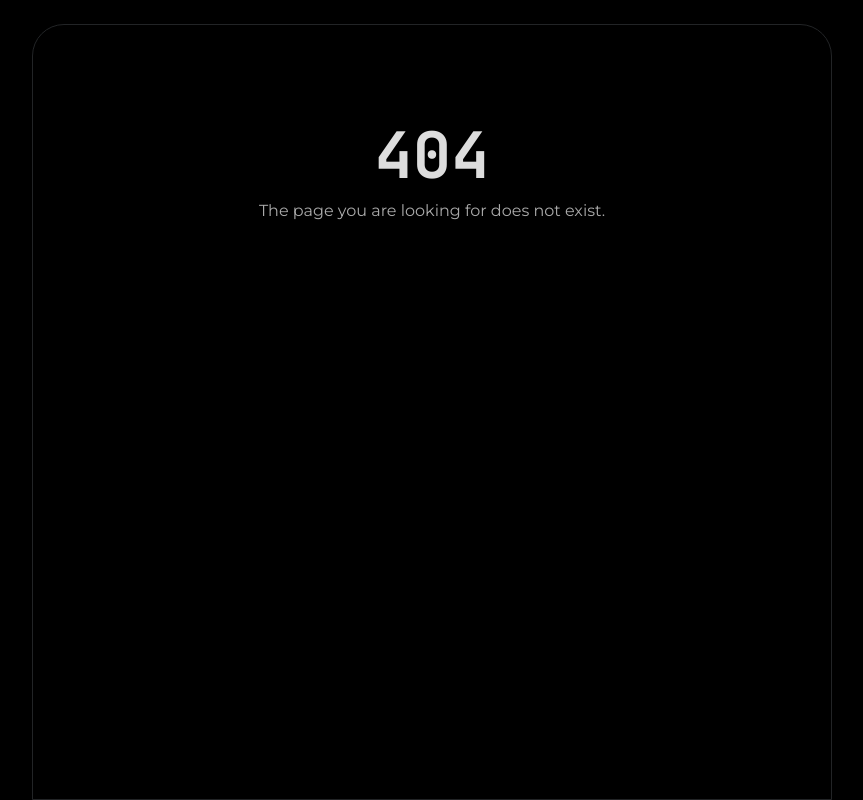
After one commit to squid1127/md-server, a FastAPI app: template md_server/templates/404.html in a window 1280 px wide. The commit adds this page. Shown: the whole page, without its empty margins (208-1071 px from the left). Run offline with FastAPI, Linux system fonts and the light colour scheme; the template is opened without the code that fills it, so the values that code supplies are empty; parts of the project's set-up code (start-up, migrations or seed data) failed here and were passed over; some libraries are stand-ins or nearby versions.

Commit message:
feat: add custom 404 error page and enhance error page styles for better user experience

```diff
--- a/md_server/main.py
+++ b/md_server/main.py
@@ -2,7 +2,7 @@
 
 import os
 from fastapi import FastAPI, Request, Response
-from fastapi.responses import HTMLResponse, PlainTextResponse
+from fastapi.responses import HTMLResponse, PlainTextResponse, JSONResponse
 from dotenv import load_dotenv
 from contextlib import asynccontextmanager
 
@@ -20,6 +20,7 @@ setup_logging()  # Configure logging
 
 logger = get_logger(__name__)
 
+
 # Lifespan event to initialize database connection
 @asynccontextmanager
 async def lifespan(app: FastAPI):
@@ -27,6 +28,7 @@ async def lifespan(app: FastAPI):
     logger.info("Application startup: initializing database")
     try:
         from .db import init_db
+
         await init_db()
         logger.info("Database initialization completed successfully")
     except Exception as e:
@@ -37,6 +39,7 @@ async def lifespan(app: FastAPI):
 
     logger.info("Application shutdown: cleaning up resources")
     # Any shutdown code can go here if needed
+
 
 # Initialize FastAPI application
 app = FastAPI(title=APP_NAME, version="0.1.0", lifespan=lifespan)
@@ -51,11 +54,11 @@ if os.getenv("NO_CACHE", "false").lower() == "true":
 
 logger.info(f"Starting {APP_NAME} v0.1.0")
 
+
 # User-facing endpoints
 @app.get("/", tags=["UI"], name="Home", response_class=HTMLResponse)
 async def read_root(request: Request):
-    """Render the index page using the HOME_PAGE markdown content.
-    """
+    """Render the index page using the HOME_PAGE markdown content."""
     logger.info(f"Home page requested from {request.client.host}")
     try:
         return render_md_page(HOME_PAGE, request=request, title="Home")
@@ -63,41 +66,72 @@ async def read_root(request: Request):
         logger.error(f"Error rendering home page: {e}")
         raise
 
-@app.get("/d/{md_id}", tags=["UI"], name="Render Markdown Document", response_class=HTMLResponse)
+
+@app.get(
+    "/d/{md_id}",
+    tags=["UI"],
+    name="Render Markdown Document",
+    response_class=HTMLResponse,
+)
 async def read_markdown(md_id: str, request: Request):
     """Read and render a markdown document by its ID."""
     logger.info(f"Markdown document requested: {md_id} from {request.client.host}")
 
     try:
         from .db import get_markdown_document
+
         document = await get_markdown_document(md_id)
         if not document:
             logger.warning(f"Document not found: {md_id}")
-            return templates.TemplateResponse("404.html", {"request": request, "md_id": md_id}, status_code=404)
+            return templates.TemplateResponse(
+                "404.html",
+                {
+                    "request": request,
+                    "md_id": md_id,
+                    "app_name": APP_NAME,
+                    "page_title": "[?]",
+                },
+                status_code=404,
+            )
 
         return render_md_page(document.content, request=request, title=document.title)
     except Exception as e:
         logger.error(f"Error rendering markdown document {md_id}: {e}")
         raise
 
-@app.get("/raw/{md_id}", tags=["UI"], name="Raw Markdown Document", response_class=PlainTextResponse)
+
+@app.get(
+    "/raw/{md_id}",
+    tags=["UI"],
+    name="Raw Markdown Document",
+    response_class=PlainTextResponse,
+)
 async def read_raw_markdown(md_id: str):
     """Fetch the raw markdown content of a document by its ID."""
     logger.info(f"Raw markdown requested: {md_id}")
 
     try:
         from .db import get_markdown_document
+
         document = await get_markdown_document(md_id)
         if not document:
             logger.warning(f"Document not found: {md_id}")
-            return {"error": "Document not found"}, 404
+            return Response(
+                content="Document not found", status_code=404, media_type="text/plain"
+            )
 
         return Response(content=document.content, media_type="text/markdown")
     except Exception as e:
         logger.error(f"Error fetching raw markdown document {md_id}: {e}")
         raise
 
-@app.get("/render", tags=["UI"], name="Render Arbitrary Markdown", response_class=HTMLResponse)
+
+@app.get(
+    "/render",
+    tags=["UI"],
+    name="Render Arbitrary Markdown",
+    response_class=HTMLResponse,
+)
 async def render_markdown_endpoint(request: Request):
     """Render arbitrary markdown content provided via query parameter."""
     logger.info(f"Arbitrary markdown rendering requested from {request.client.host}")
@@ -110,6 +144,7 @@ async def render_markdown_endpoint(request: Request):
         logger.error(f"Error rendering arbitrary markdown: {e}")
         raise
 
+
 @app.get("/health", tags=["UI"])
 async def health_check():
     """Health check endpoint."""
--- a/md_server/static/styles.css
+++ b/md_server/static/styles.css
@@ -129,3 +129,14 @@ a:focus {
 .admonition.error {
   border-left-color: var(--error-color);
 }
+
+/* Error Page Specific Styles */
+.error-page {
+  text-align: center;
+  padding: 4rem 2rem;
+}
+.error-code {
+  font-family: var(--font-monospace);
+  font-size: 4rem;
+  margin: 0 0 0.75rem;
+}
--- /dev/null
+++ b/md_server/templates/404.html
@@ -0,0 +1,9 @@
+<!-- md-server - 404 Error Page -->
+{% extends 'base.html' %}
+
+{% block content %}
+  <section class="content error-page">
+    <h1 class="error-code">404</h1>
+    <p class="error-message">The page you are looking for does not exist.</p>
+  </section>
+{% endblock %}
```
